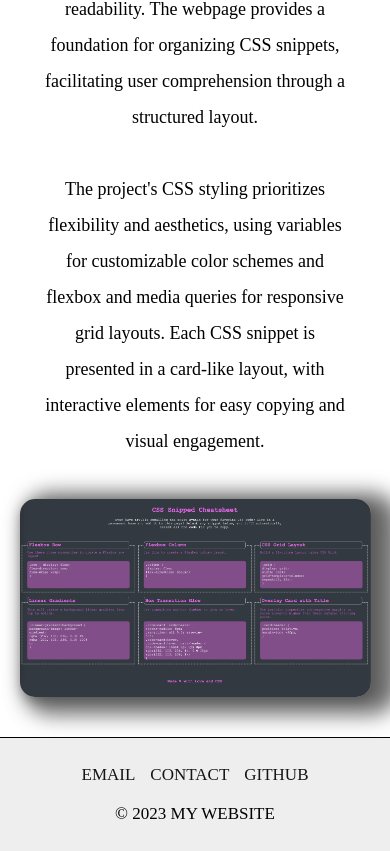
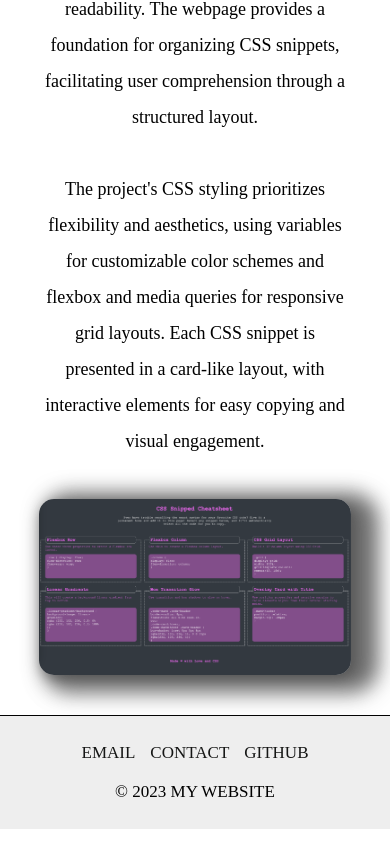
Before and after one commit to Jetniksyla/css_portfolio, a plain HTML site: page index.html in a window 390 px wide. Shown: the part 3041-3892 px from the top of the page. After the commit the page ends 3870 px from the top, so only its background shows below. Drawn offline with Linux system fonts and the light colour scheme.

Commit message:
Enhance image size consistency in the 'Work' section for the mobile responsiveness

```diff
--- a/assets/style.css
+++ b/assets/style.css
@@ -263,6 +263,9 @@ a:focus {
     margin-bottom: 20px;
   }
 
+  .photo1 {
+    width: 80%;
+  }
 }
 
 
```
